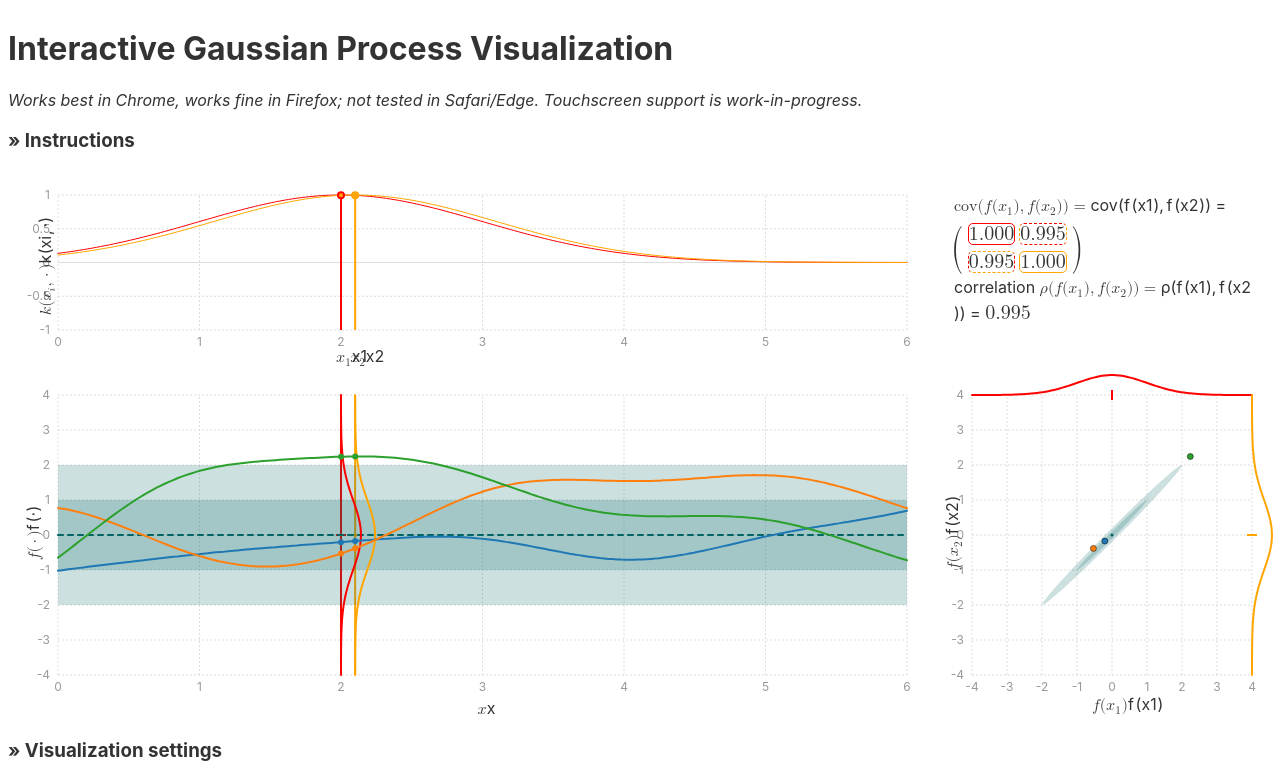
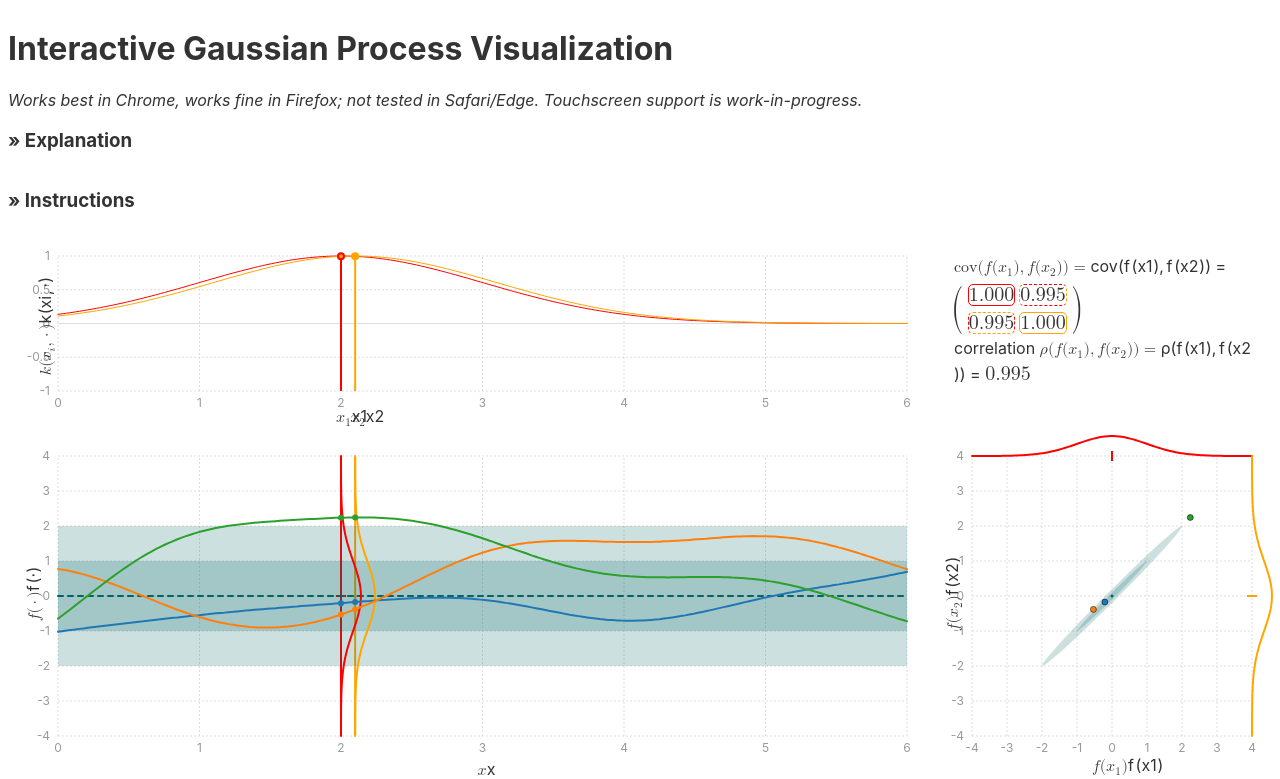
Before and after one commit to st--/interactive-gp-visualization, a Svelte app: page / in a window 1280 px wide. Shown: the top 779 px of the page. Built offline with nearby package versions, Linux system fonts and the light colour scheme.

Commit message:
add explanation card

```diff
--- a/src/App.svelte
+++ b/src/App.svelte
@@ -152,6 +152,13 @@ Future thoughts:
       Touchscreen support is work-in-progress.</em
     >
   </p>
+
+  <CollapsibleCard open={false}>
+    <h3 slot="header">&#187; Explanation</h3>
+    <div slot="body">
+	    A Gaussian process can be thought of as an extension of the multivariate normal distribution to an infinite number of random variables covering each point on the input domain. The covariance between function values at any two points is given by the evaluation of the <em>kernel</em> of the Gaussian process. For an in-depth explanation, read this <a href="https://distill.pub/2019/visual-exploration-gaussian-processes/">excellent distill.pub article</a> and then come back to this interactive visualisation!
+    </div>
+  </CollapsibleCard>
 
   <CollapsibleCard open={false}>
     <h3 slot="header">&#187; Instructions</h3>
```
